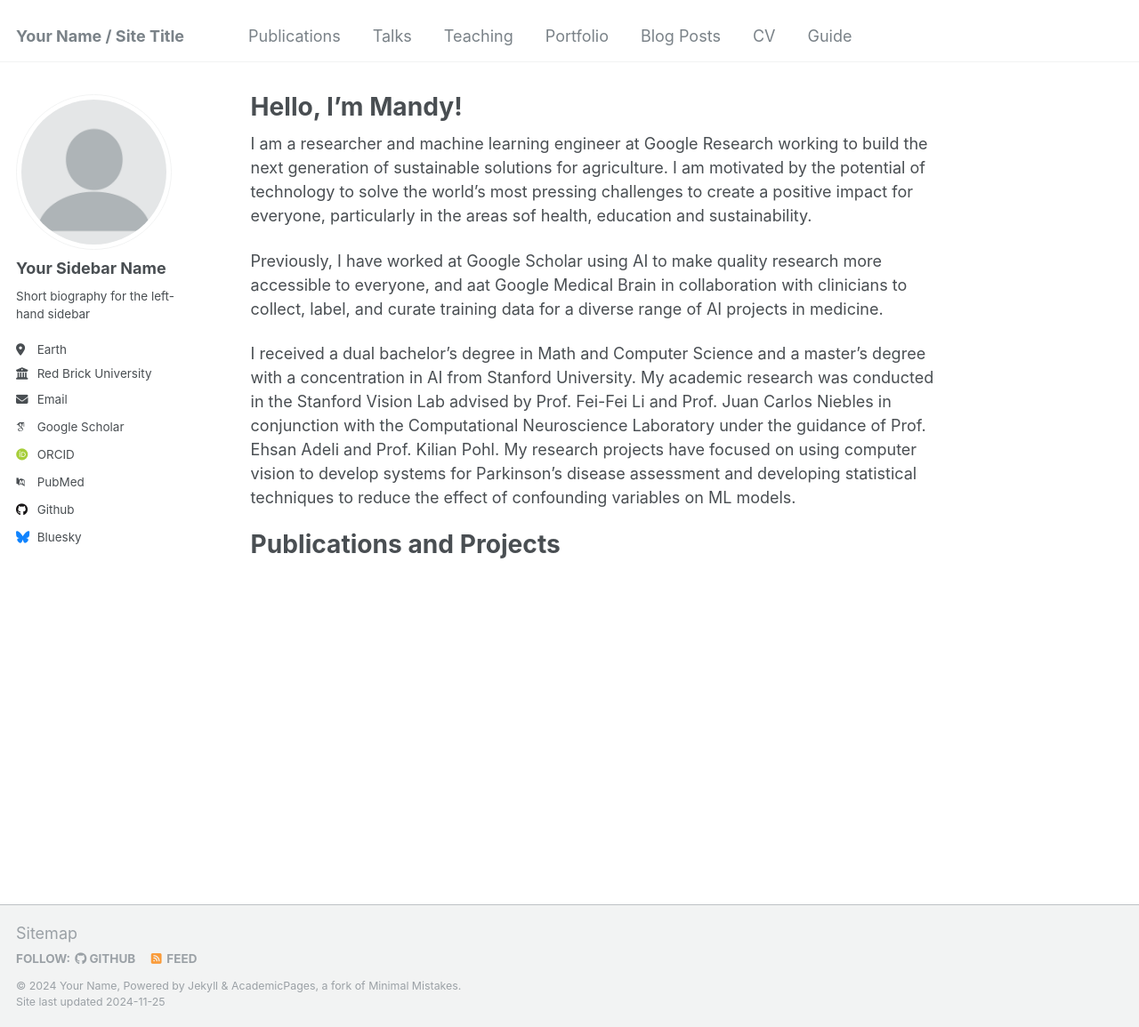
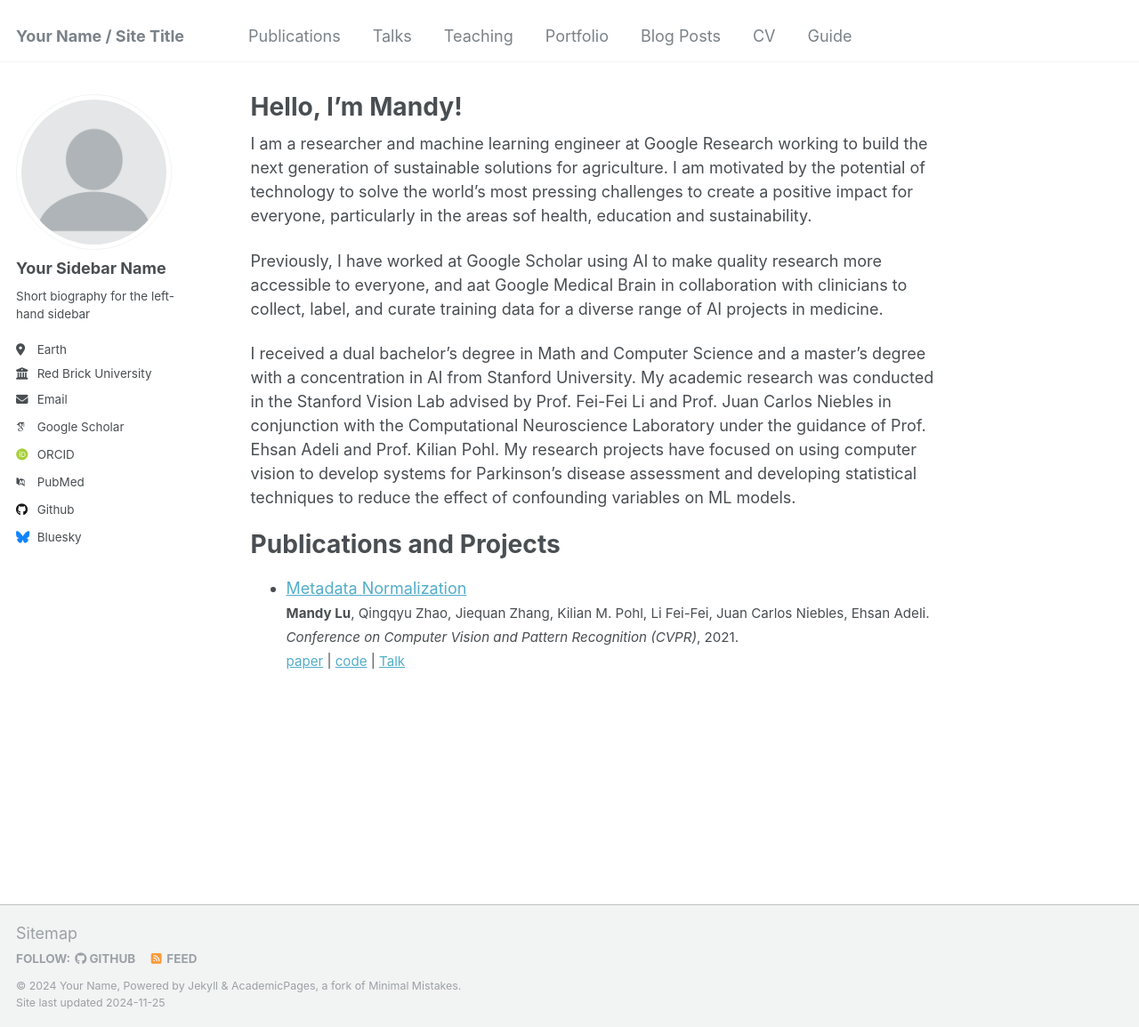
Before and after one commit to mandyslu/mandyslu.github.io, a Jekyll site: the page built from _pages/about.md, in a window 1280 px wide and 1155 px high. Shown: the whole window at 89% size. Built offline with Jekyll 4.4.1, drawn with Linux system fonts in a browser that asks for light colours; some web fonts are replaced.

Commit message:
Add paper

```diff
--- a/_pages/about.md
+++ b/_pages/about.md
@@ -15,3 +15,7 @@ I received a dual bachelor's degree in Math and Computer Science and a master's
 
 Publications and Projects
 ======
+
+- [Metadata Normalization](https://arxiv.org/abs/2307.14430)<br>
+  <span style="font-size:4mm;">**Mandy Lu**, Qingqyu Zhao, Jiequan Zhang, Kilian M. Pohl, Li Fei-Fei, Juan Carlos Niebles, Ehsan Adeli. *Conference on Computer Vision and Pattern Recognition (CVPR)*, 2021. </span><br>
+  <span style="font-size:4mm;">[paper]([https://arxiv.org/pdf/2307.14430.pdf](https://openaccess.thecvf.com/content/CVPR2021/papers/Lu_Metadata_Normalization_CVPR_2021_paper.pdf)) | [code](https://github.com/HazyResearch/skill-it) | [Talk](https://www.youtube.com/watch?v=NX4Xz86khUE&ab_channel=MandyLu) </span>
```
